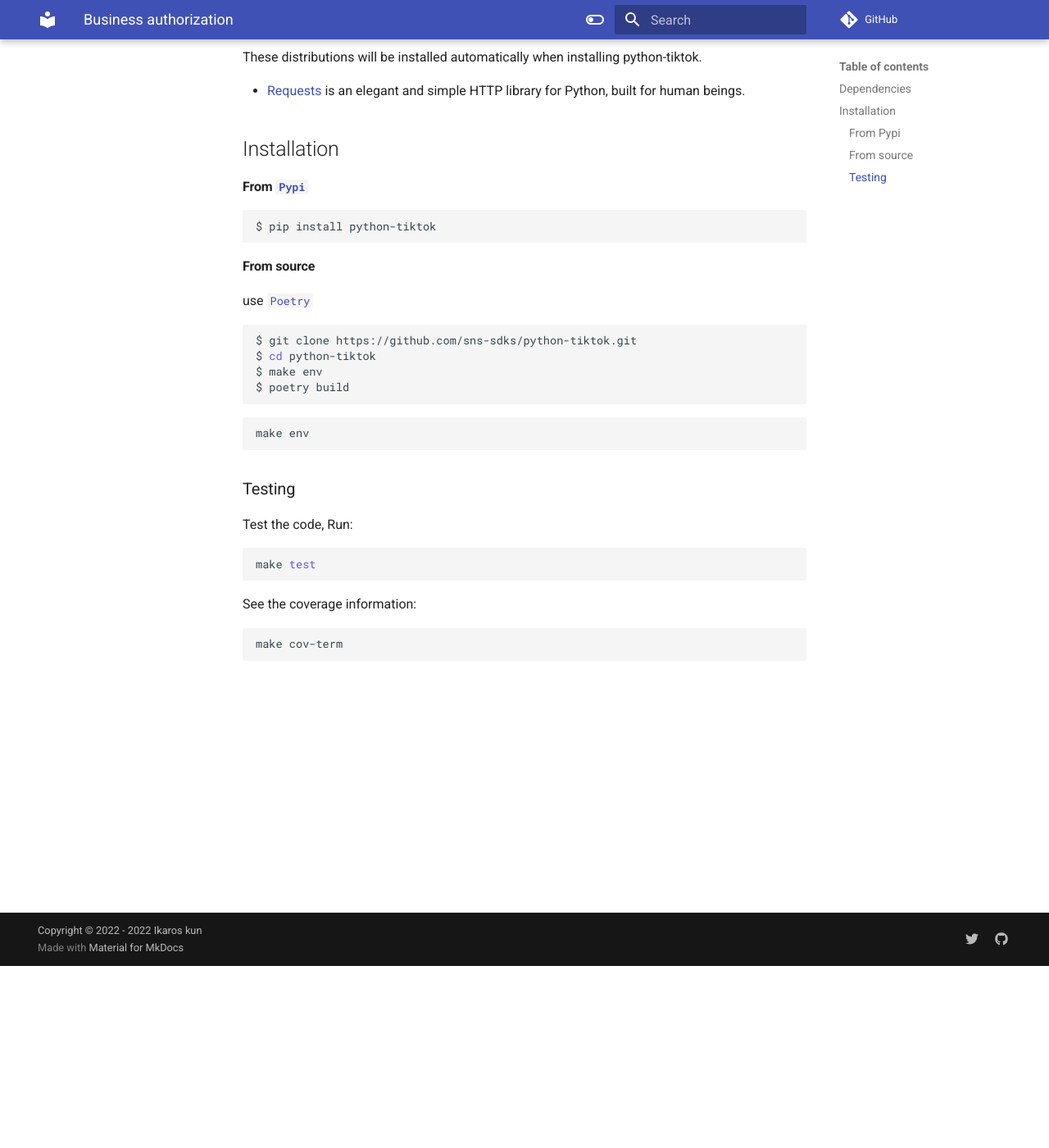
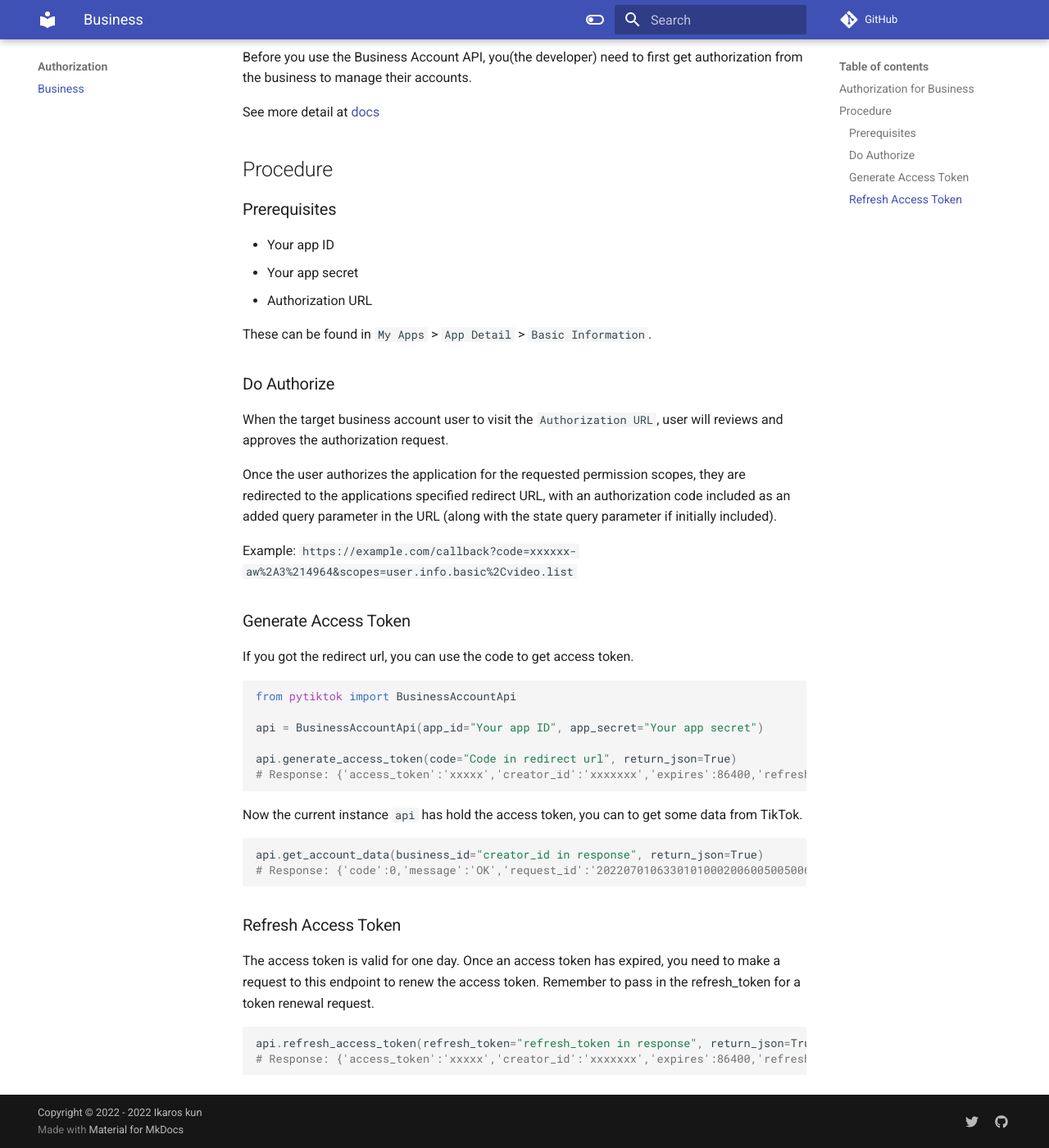
Before and after one commit to sns-sdks/python-tiktok, an MkDocs documentation site: the page built from docs/docs/authorization/business-authorization.md, in a window 1280 px wide and 1400 px high, scrolled down 222 px. Shown: the whole window at 82% size. Built offline with MkDocs 1.6.1 and Material for MkDocs 9.7.7, drawn with Linux system fonts in a browser that asks for light colours; comment, search, counter and statistics services are not loaded; some of the changed text lies outside the part shown.

Commit message:
docs(business): :memo: update docs for business account api usage

````diff
--- a/docs/docs/authorization/business-authorization.md
+++ b/docs/docs/authorization/business-authorization.md
@@ -1,42 +1,53 @@
-## Dependencies
+## Authorization for Business
 
-These distributions will be installed automatically when installing python-tiktok.
+Before you use the Business Account API, you(the developer) need to first get authorization from the business to manage their accounts.
 
-- [Requests](https://2.python-requests.org/en/master/) is an elegant and simple HTTP library for Python, built for human beings.
+See more detail at [docs](https://ads.tiktok.com/marketing_api/docs?id=1733079856582657)
 
-## Installation
 
-#### From [`Pypi`](https://pypi.org/project/python-tiktok/)
+## Procedure
 
-``` shell
-$ pip install python-tiktok
+### Prerequisites
+
+- Your app ID
+- Your app secret
+- Authorization URL
+
+These can be found in `My Apps` > `App Detail` > `Basic Information`.
+
+### Do Authorize
+
+When the target business account user to visit the `Authorization URL`, user will reviews and approves the authorization request.
+
+Once the user authorizes the application for the requested permission scopes, they are redirected to the applications specified redirect URL, with an authorization code included as an added query parameter in the URL (along with the state query parameter if initially included).
+
+Example: `https://example.com/callback?code=xxxxxx-aw%2A3%214964&scopes=user.info.basic%2Cvideo.list`
+
+### Generate Access Token
+
+If you got the redirect url, you can use the code to get access token.
+
+```python
+from pytiktok import BusinessAccountApi
+
+api = BusinessAccountApi(app_id="Your app ID", app_secret="Your app secret")
+
+api.generate_access_token(code="Code in redirect url", return_json=True)
+# Response: {'access_token':'xxxxx','creator_id':'xxxxxxx','expires':86400,'refresh_expires':31536000,'refresh_token':'xxxxx','scope':'user.info.basic,video.list,video.insights,comment.list,comment.list.manage,video.publish,user.insights','token_type':'bearer'}
 ```
 
-#### From source
+Now the current instance `api` has hold the access token, you can to get some data from TikTok.
 
-use [`Poetry`](https://python-poetry.org/)
-
-``` shell
-$ git clone https://github.com/sns-sdks/python-tiktok.git
-$ cd python-tiktok
-$ make env
-$ poetry build
+```python
+api.get_account_data(business_id="creator_id in response", return_json=True)
+# Response: {'code':0,'message':'OK','request_id':'20220701063301010002006005005006003019117A7E27','data':{'profile_image':'https://p16-sign-va.tiktokcdn.com/tos-maliva-avt-0068/accb4aeac4ec812e2bdc45ce1da1ed39~c5_168x168.jpeg?x-expires=1656828000&x-signature=MmXPWeImP%2BRGBwAOqN3wjPpDiZE%3D','display_name':'kiki'}}
 ```
 
-```shell
-make env
+### Refresh Access Token
+
+The access token is valid for one day. Once an access token has expired, you need to make a request to this endpoint to renew the access token. Remember to pass in the refresh_token for a token renewal request.
+
+```python
+api.refresh_access_token(refresh_token="refresh_token in response", return_json=True)
+# Response: {'access_token':'xxxxx','creator_id':'xxxxxxx','expires':86400,'refresh_expires':31536000,'refresh_token':'xxxxx','scope':'user.info.basic,video.list,video.insights,comment.list,comment.list.manage,video.publish,user.insights','token_type':'bearer'}
 ```
-
-### Testing
-
-Test the code, Run:
-
-```shell
-make test
-```
-
-See the coverage information:
-
-```shell
-make cov-term
-```
--- a/docs/mkdocs.yml
+++ b/docs/mkdocs.yml
@@ -31,10 +31,13 @@ nav:
   - Introduction: index.md
   - Installation: installation.md
   - Authorization:
-      - Kit: kit-authorization.md
-      - Business: business-authorization.md
+      - Business: authorization/business-authorization.md
   - Usage:
       - Preparation: usage/preparation.md
+      - Business:
+          - Account: usage/business_account/account.md
+          - Video: usage/business_account/video.md
+          - Comment: usage/business_account/comment.md
   - Changelog: CHANGELOG.md
 
 extra:
````
Also changed, not shown: docs/docs/index.md (+10 -1 lines), docs/docs/installation.md (+39 -0 lines), docs/docs/usage/business_account/account.md (added, +10 -0 lines), docs/docs/usage/business_account/comment.md (added, +80 -0 lines), docs/docs/usage/business_account/video.md (added, +44 -0 lines), docs/docs/usage/preparation.md (+7 -2 lines), 1 other file.
